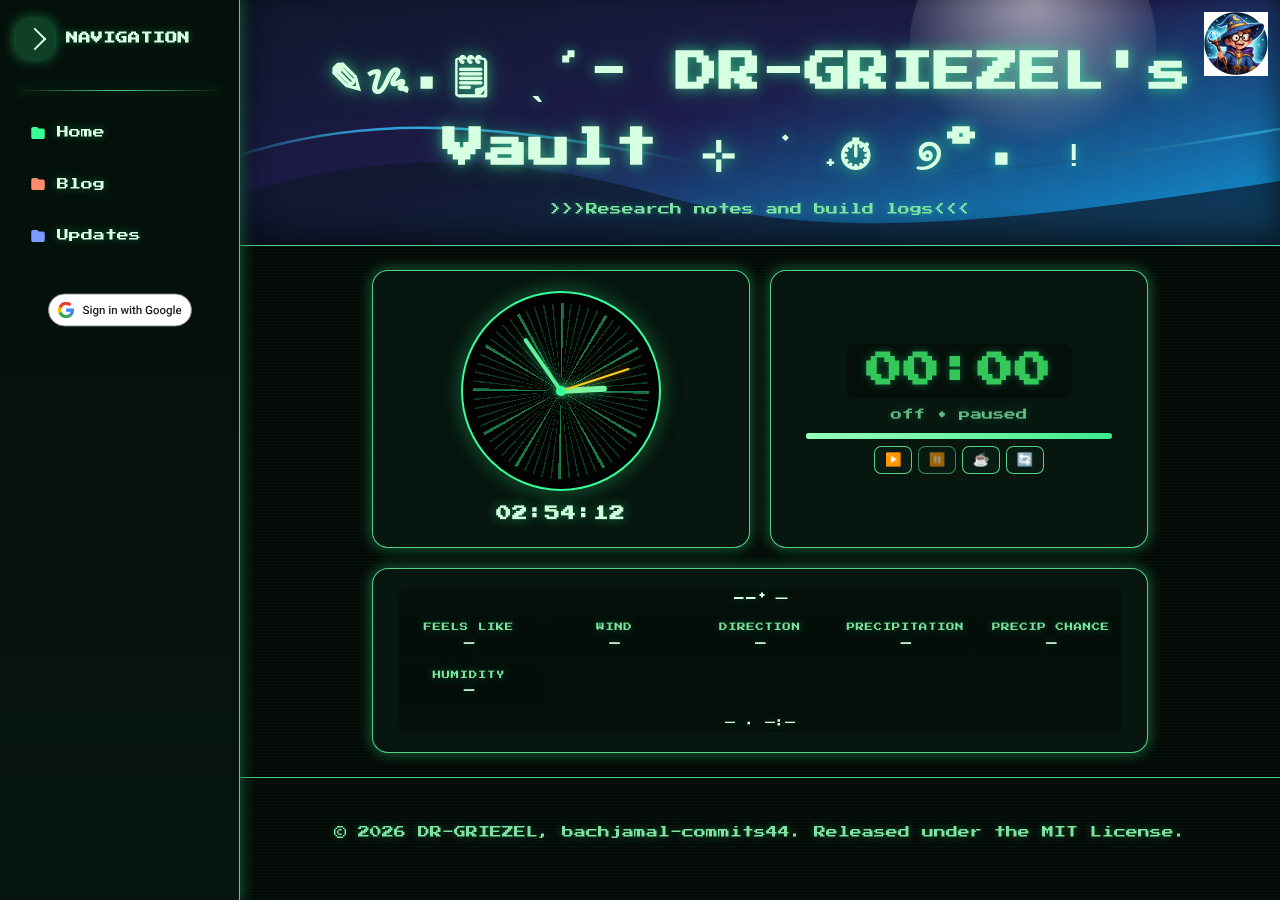
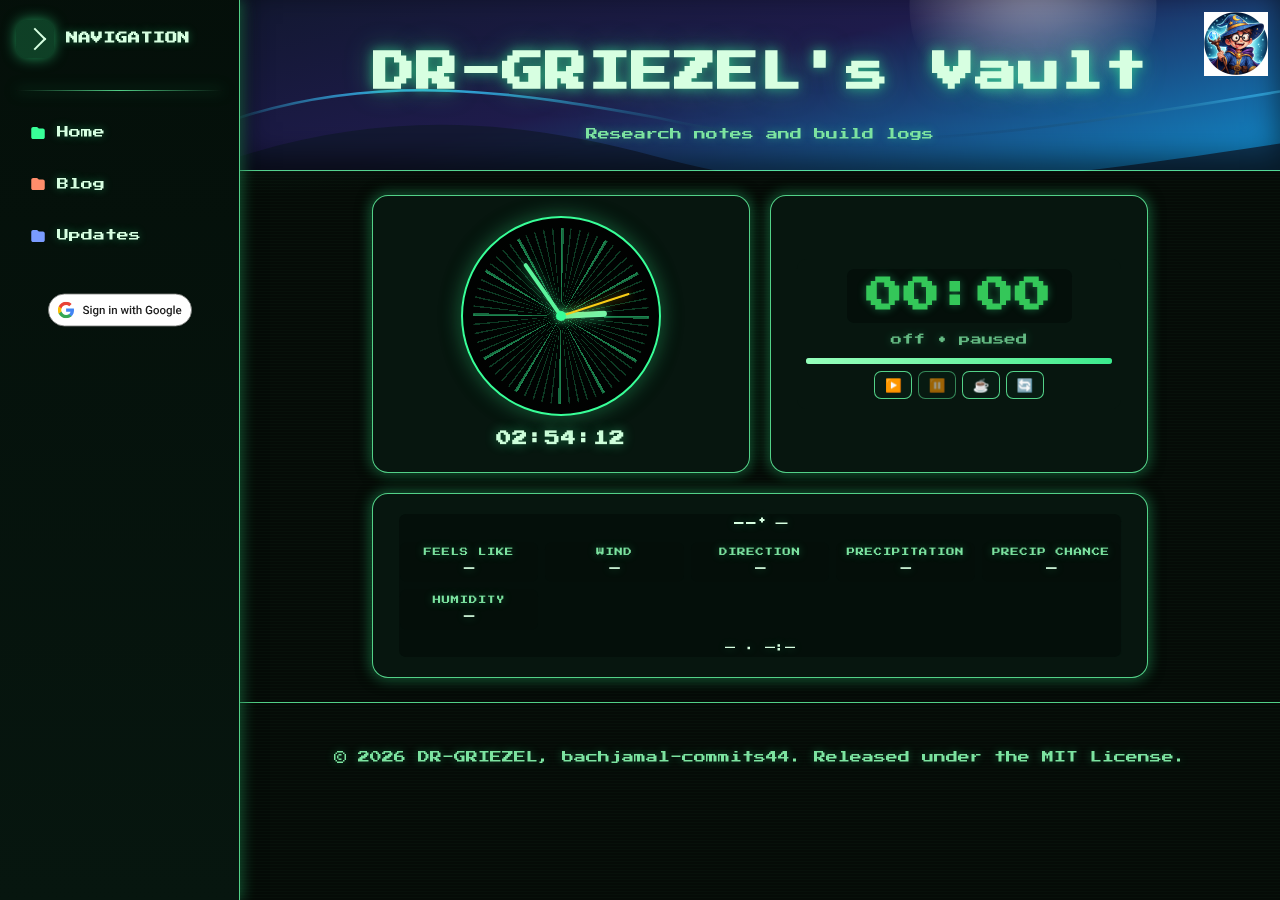
Before and after one commit to DR-GRIEZEL/dr-griezel.github.io, a Jekyll site: the page built from src/html/nav/index.html, in a window 1280 px wide. Built offline with Jekyll 4.4.1, drawn with Linux system fonts in a browser that asks for light colours; comment, search, counter and statistics services are not loaded.

Commit message:
Update _config.yml

```diff
--- a/_config.yml
+++ b/_config.yml
@@ -1,7 +1,7 @@
 url: 'https://dr-griezel.github.io'
 baseurl: ''
-title: "✎ᝰ.🗒 ˎˊ˗ DR-GRIEZEL's Vault ⊹ ࣪ ˖⏱ ୭˚. ᵎ"
-subtitle: '>>>Research notes and build logs<<<'
+title: "DR-GRIEZEL's Vault"
+subtitle: 'Research notes and build logs'
 copyright: 'DR-GRIEZEL, bachjamal-commits44'
 source: src
 exclude:
```
